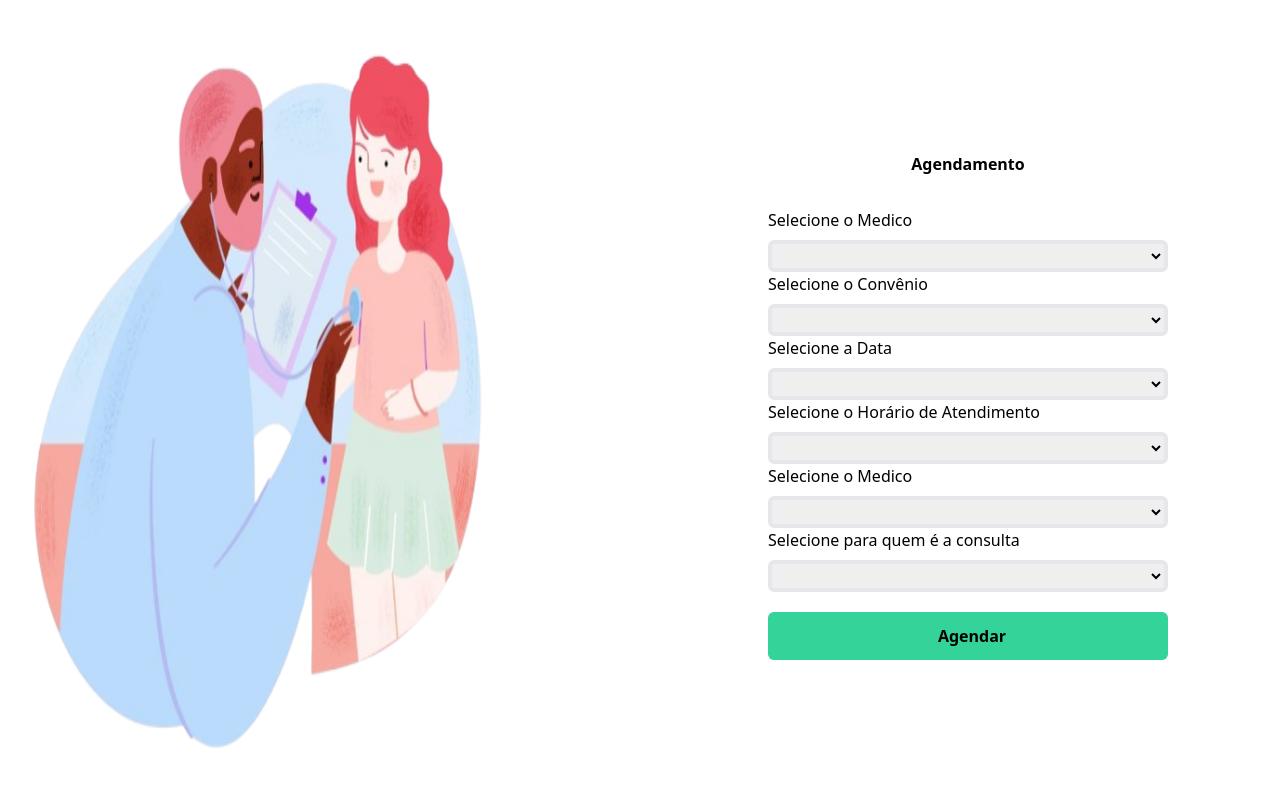
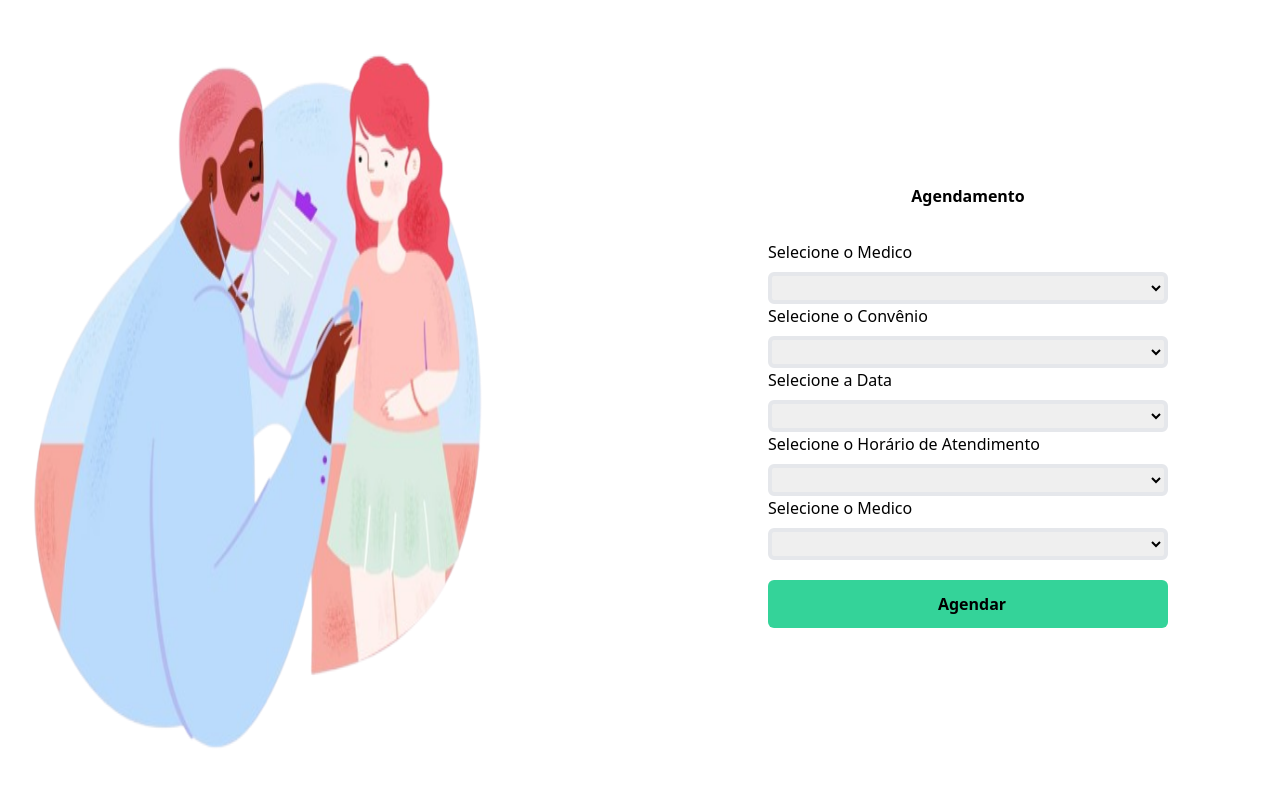
Before and after one commit to HederAlves/APP-agendamento, a Vue app: page /agendamento in a window 1280 px wide. Shown: the top 786 px of the page. Built offline with nearby package versions, Linux system fonts and the light colour scheme; data requests are answered from the project's data file.

Commit message:
Update
FormSchedule

```diff
--- a/src/components/organisms/FormSchedule.vue
+++ b/src/components/organisms/FormSchedule.vue
@@ -63,18 +63,6 @@
             </option>
           </select>
         </li>
-        <li>
-          <label>Selecione para quem é a consulta</label>
-          <select name="name" id="name" v-model="schedule.users_query">
-            <option
-              v-for="doctor of doctors"
-              :key="doctor.id"
-              :value="doctor.users_query"
-            >
-              {{ doctors.users_query }}
-            </option>
-          </select>
-        </li>
       </ul>
       <button class="button">Agendar</button>
     </form>
@@ -105,14 +93,15 @@ export default {
     listar() {
       Doctor.listar()
         .then((response) => {
-          this.doctors = response;
-          console.log(response.id);
+
+          console.log(response.data);
+          this.doctors = response.data;
           this.name = response;
-          this.health_insurance = response.data;
-          this.data_query = response.data;
-          this.hours = response.data;
-          this.price = response.data;
-          this.users_query = response.data;
+          this.health_insurance = response;
+          this.data_query = response;
+          this.hours = response;
+          this.price = response;
+          this.users_query = response;
         })
         .catch((e) => {
           console.log(e);
```
